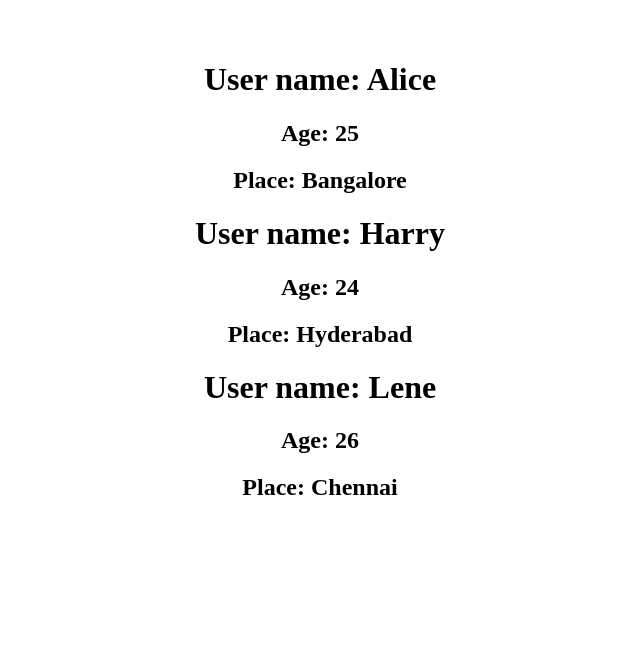
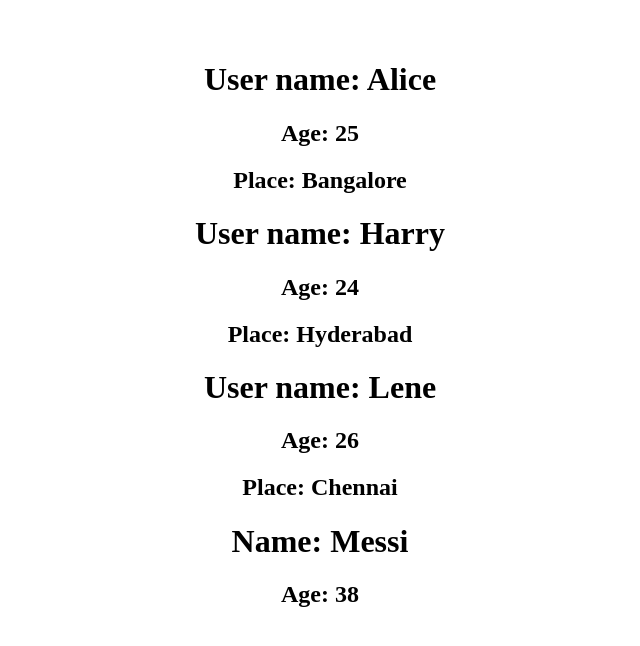
Before and after one commit to kothapallisridhar/frontend, a React (Vite) app in the folder react-app/: page / in a window 1280 px wide. Shown: the top 646 px of the page, without its empty margins (320-960 px from the left). Built offline with nearby package versions, Linux system fonts and the light colour scheme.

Commit message:
class component

```diff
--- a/react-app/src/App.jsx
+++ b/react-app/src/App.jsx
@@ -1,5 +1,6 @@
 import './App.css'
 import User from './User'
+import UserTwo from './UserTwo'
 
 function App() {
   return (
@@ -7,6 +8,7 @@ function App() {
       <User name='Alice' age='25' place='Bangalore'/>
       <User name='Harry' age='24' place='Hyderabad'/>
       <User name='Lene' age='26' place='Chennai'/>
+      <UserTwo name='Messi' age='38'/>
     </>
   )
 }
--- /dev/null
+++ b/react-app/src/UserTwo.jsx
@@ -0,0 +1,15 @@
+import React from 'react'
+
+class UserTwo extends React.Component {
+
+    render() {
+        return (
+            <>
+              <h1>Name: {this.props.name}</h1>
+              <h2>Age: {this.props.age}</h2>
+            </>
+        )
+    }
+}
+
+export default UserTwo;
```
